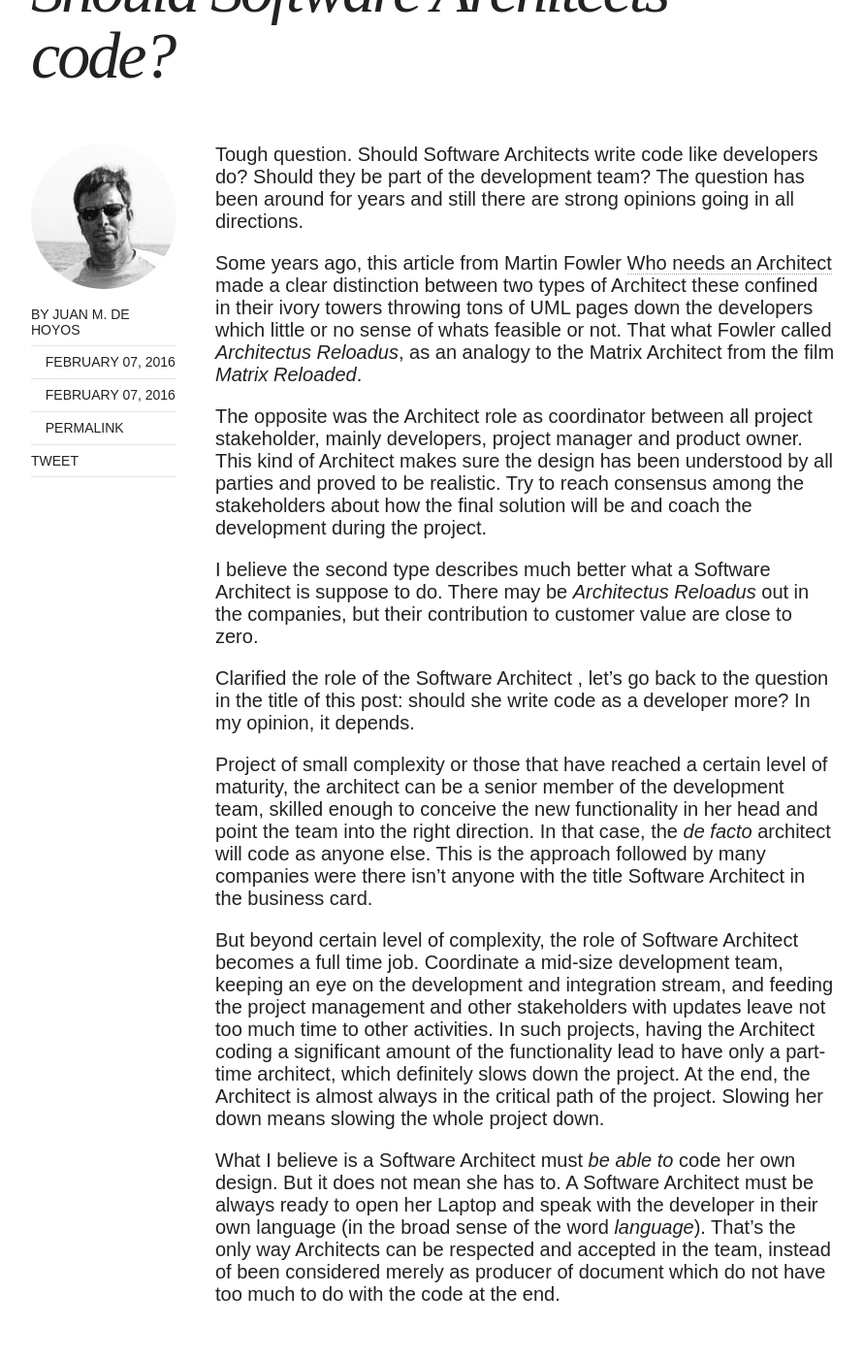
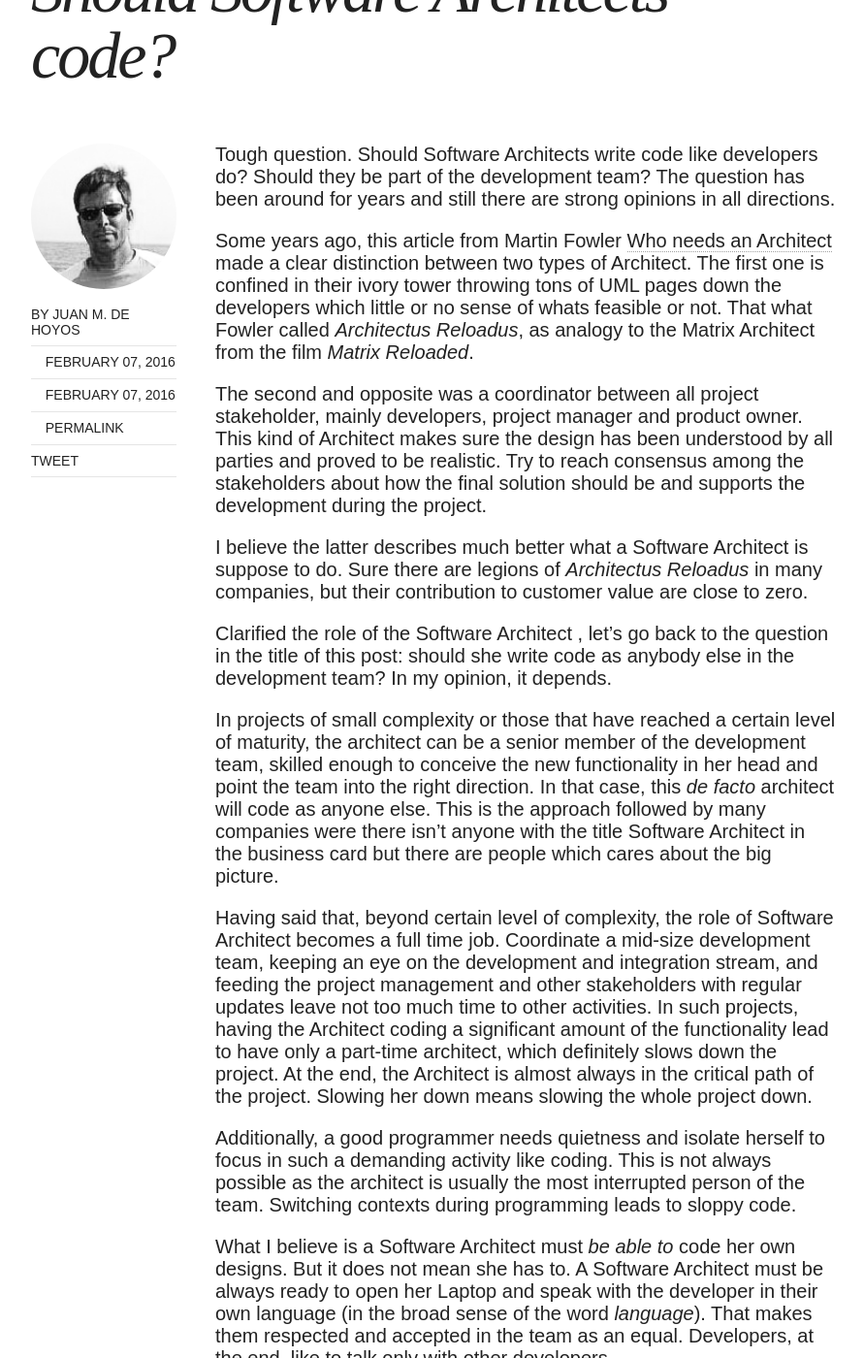
Before and after one commit to juanmahv/juanmahv.github.io, a Jekyll site: the page built from _posts/2016-02-07-should-software-architects-code.md, in a window 1280 px wide and 1400 px high, scrolled down 506 px. Shown: the whole window at 97% size, without its empty margins (128-1019 px from the left). Built offline with Jekyll 4.4.1, drawn with Linux system fonts in a browser that asks for light colours; nearby versions of some CDN libraries; comment, search, counter and statistics services are not loaded; some of the changed text lies outside the part shown.

Commit message:
new post

```diff
--- a/_posts/2016-02-07-should-software-architects-code.md
+++ b/_posts/2016-02-07-should-software-architects-code.md
@@ -10,18 +10,20 @@ image:
 comments:
 share:
 ---
-Tough question. Should Software Architects write code like developers do? Should they be part of the development team? The question has been around for  years and still there are strong opinions going in all directions.
+Tough question. Should Software Architects write code like developers do? Should they be part of the development team? The question has been around for  years and still there are strong opinions in all directions.
 
-Some years ago, this article from Martin Fowler [Who needs an Architect](http://martinfowler.com/ieeeSoftware/whoNeedsArchitect.pdf) made a clear distinction between two types of Architect these confined in their ivory towers throwing tons of UML pages down the developers which little or no sense of whats feasible or not. That what Fowler called *Architectus Reloadus*, as an analogy to the Matrix Architect from the film *Matrix Reloaded*.
+Some years ago, this article from Martin Fowler [Who needs an Architect](http://martinfowler.com/ieeeSoftware/whoNeedsArchitect.pdf) made a clear distinction between two types of Architect. The first one is confined in their ivory tower throwing tons of UML pages down the developers which little or no sense of whats feasible or not. That what Fowler called *Architectus Reloadus*, as analogy to the Matrix Architect from the film *Matrix Reloaded*.
 
-The opposite was the Architect role as coordinator between all project stakeholder, mainly developers, project manager and product owner. This kind of Architect makes sure the design has been understood by  all parties and proved to be realistic.  Try to reach consensus among the stakeholders about how the final solution will be and coach the development during the project.
+The second and opposite was a coordinator between all project stakeholder, mainly developers, project manager and product owner. This kind of Architect makes sure the design has been understood by  all parties and proved to be realistic.  Try to reach consensus among the stakeholders about how the final solution should be and supports the development during the project.
 
-I believe the second type describes much better what a Software Architect is suppose to do. There may be *Architectus Reloadus* out in the companies, but their contribution to customer value are close to zero.
+I believe the latter describes much better what a Software Architect is suppose to do. Sure there are legions of  *Architectus Reloadus* in many companies, but their contribution to customer value are close to zero.
 
-Clarified the role of the Software Architect , let’s go back to the question in the title of this post: should she write code as a developer more? In my opinion, it depends.
+Clarified the role of the Software Architect , let’s go back to the question in the title of this post: should she write code as anybody else in the development team? In my opinion, it depends.
 
-Project of small complexity or those that have reached a certain level of maturity, the architect can be a senior member of the development team, skilled enough to conceive the new functionality in her head and point the team into the right direction. In that case, the *de facto* architect will code as anyone else. This is the approach followed by many companies were there isn’t anyone with the title Software Architect in the business card.
+In projects of small complexity or those that have reached a certain level of maturity, the architect can be a senior member of the development team, skilled enough to conceive the new functionality in her head and point the team into the right direction. In that case, this *de facto* architect will code as anyone else. This is the approach followed by many companies were there isn’t anyone with the title Software Architect in the business card but there are people which cares about the big picture.
 
-But beyond certain level of complexity, the role of Software Architect becomes a full time job. Coordinate a mid-size development team, keeping an eye on the development and integration stream, and feeding the project management and other stakeholders with updates leave not too much time to other activities. In such projects, having the Architect coding a significant amount of the functionality lead to have only a part-time architect, which definitely slows down the project. At the end, the Architect is almost always in the critical path of the project. Slowing her down means slowing the whole project down.
+Having said that, beyond certain level of complexity, the role of Software Architect becomes a full time job. Coordinate a mid-size development team, keeping an eye on the development and integration stream, and feeding the project management and other stakeholders with regular updates leave not too much time to other activities. In such projects, having the Architect coding a significant amount of the functionality lead to have only a part-time architect, which definitely slows down the project. At the end, the Architect is almost always in the critical path of the project. Slowing her down means slowing the whole project down.
 
-What I believe is a Software Architect must *be able to* code her own design. But it does not mean she has to. A Software Architect must be always ready to open her Laptop and speak with the developer in their own language (in the broad sense of the word *language*). That’s the only way Architects can be respected and accepted in the team, instead of been considered merely as producer of document  which do not have too much to do with the code at the end.
+Additionally, a good programmer needs quietness and isolate herself to focus in such a demanding activity like coding. This is not always possible as the architect is usually the most interrupted person of the team.  Switching contexts during programming leads to sloppy code.
+
+What I believe is a Software Architect must *be able to* code her own designs. But it does not mean she has to. A Software Architect must be always ready to open her Laptop and speak with the developer in their own language (in the broad sense of the word *language*). That makes them respected and accepted in the team as an equal. Developers, at the end, like to talk only with other developers.
```
